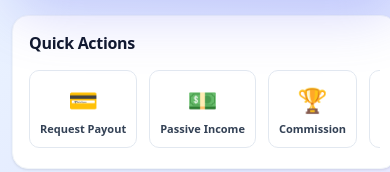
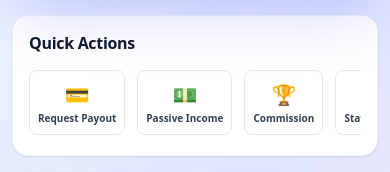
Before and after one commit to jrey21/zyphon, a React (Vite) app: page /dashboard in a window 390 px wide. Shown: the part 217-389 px from the top of the page. Built offline with nearby package versions, Linux system fonts and the light colour scheme; no server answers; sample sign-in values are in the browser's storage.

Commit message:
Update home page

```diff
--- a/src/pages/Dashboard.css
+++ b/src/pages/Dashboard.css
@@ -1237,6 +1237,21 @@
         font-size: 14px;
     }
 
+    .action-btn-mobile {
+        gap: 4px;
+        padding: 10px 8px;
+        border-radius: 8px;
+        min-width: 60px;
+    }
+
+    .action-btn-mobile .action-icon {
+        font-size: 20px;
+    }
+
+    .action-label {
+        font-size: 10px;
+    }
+
     .plans-grid {
         gap: 16px;
     }
```
